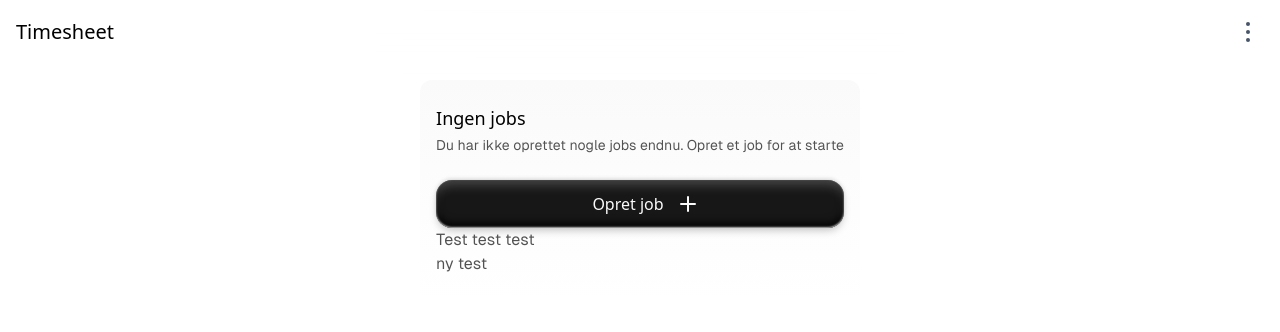
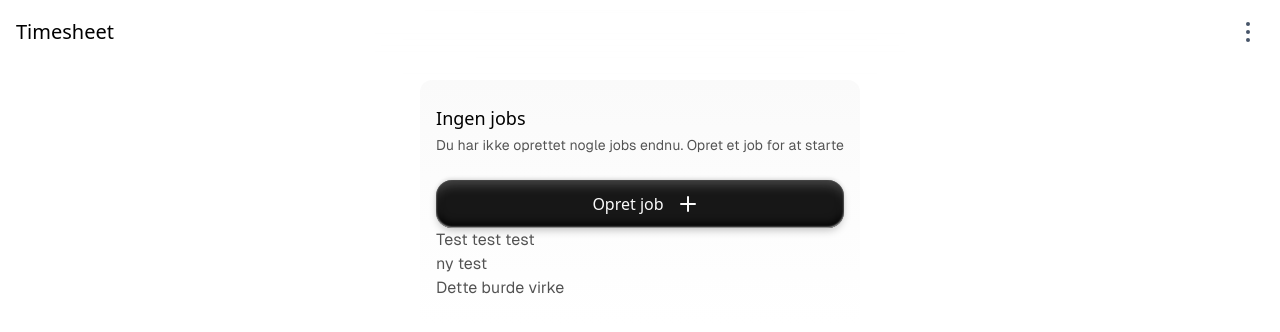
Before and after one commit to s-ordellnielsen/timesheet, a React (Vite) app: page / in a window 1280 px wide. Shown: the top 332 px of the page. Built offline with nearby package versions, Linux system fonts and the light colour scheme.

Commit message:
testing new auto update

```diff
--- a/src/pages/home.jsx
+++ b/src/pages/home.jsx
@@ -32,6 +32,7 @@ export default function Home() {
 						</div>
 						<p>Test test test</p>
 						<p>ny test</p>
+						<p>Dette burde virke</p>
 					</div>
 					<Sheet isOpen={addJobSheetIsOpen} setIsOpen={setAddJobSheetIsOpen}>
 						<AddJobSheet setIsOpen={setAddJobSheetIsOpen} setJobs={setJobs} />
```
